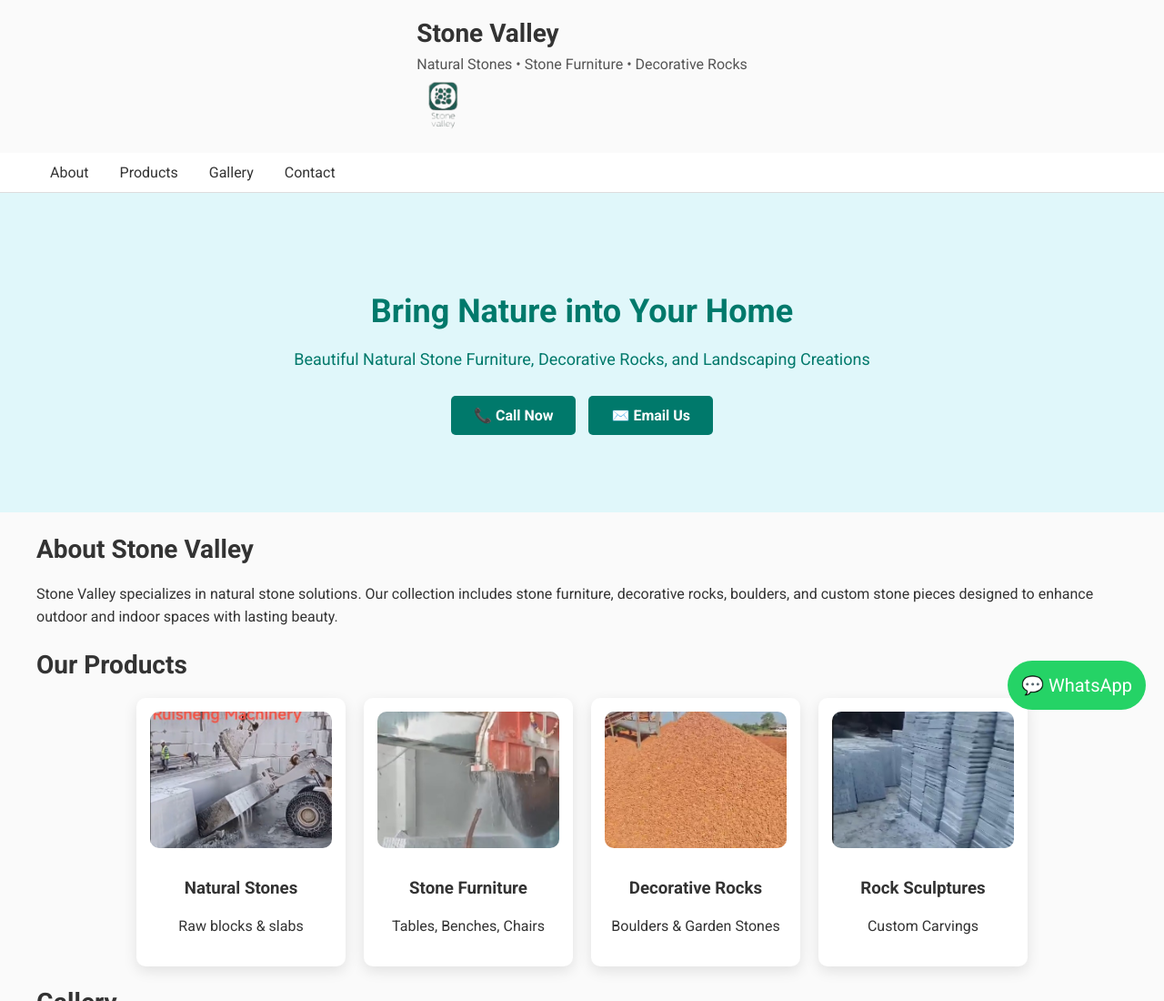
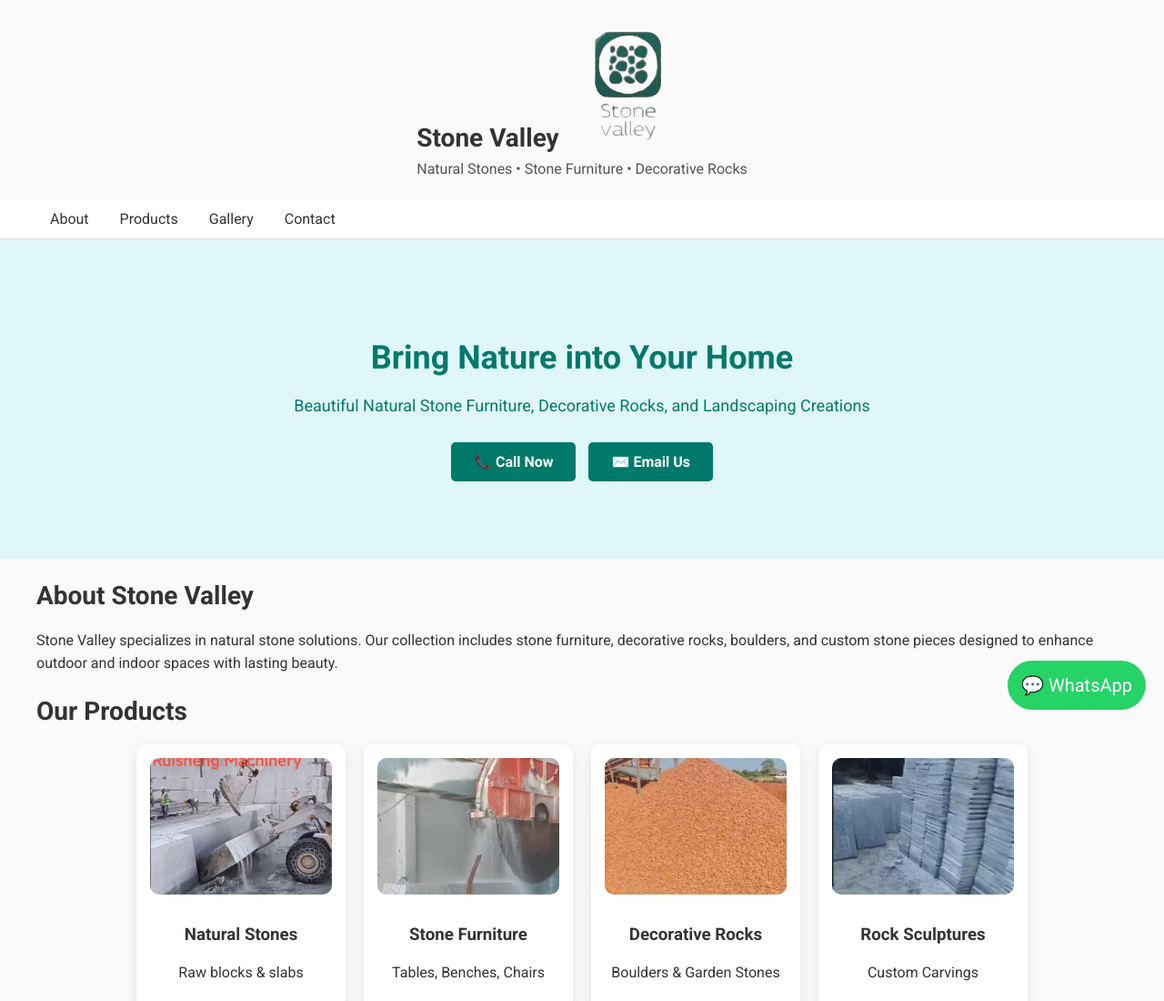
Before and after one commit to paul-abhilash/stonevalley, a plain HTML site: page index.html in a window 1280 px wide. Shown: the top 1100 px of the page at 91% size. Drawn offline with Linux system fonts and the light colour scheme.

Commit message:
Update index.html

```diff
--- a/index.html
+++ b/index.html
@@ -11,13 +11,14 @@
 
 <header>
   <div class="container header-container">
-    <div class="header-text">
-      <h1>Stone Valley</h1>
-      <p>Natural Stones • Stone Furniture • Decorative Rocks</p>
-    </div>
-    <img src="images/logo-1.png" alt="Stone Valley Logo" class="logo">
+    <h1 class="site-title">
+      Stone Valley
+      <img src="images/logo-1.png" alt="Stone Valley Logo" class="logo-inline">
+    </h1>
+    <p class="tagline">Natural Stones • Stone Furniture • Decorative Rocks</p>
   </div>
 </header>
+
 
 <nav>
   <div class="container nav-container">
```
